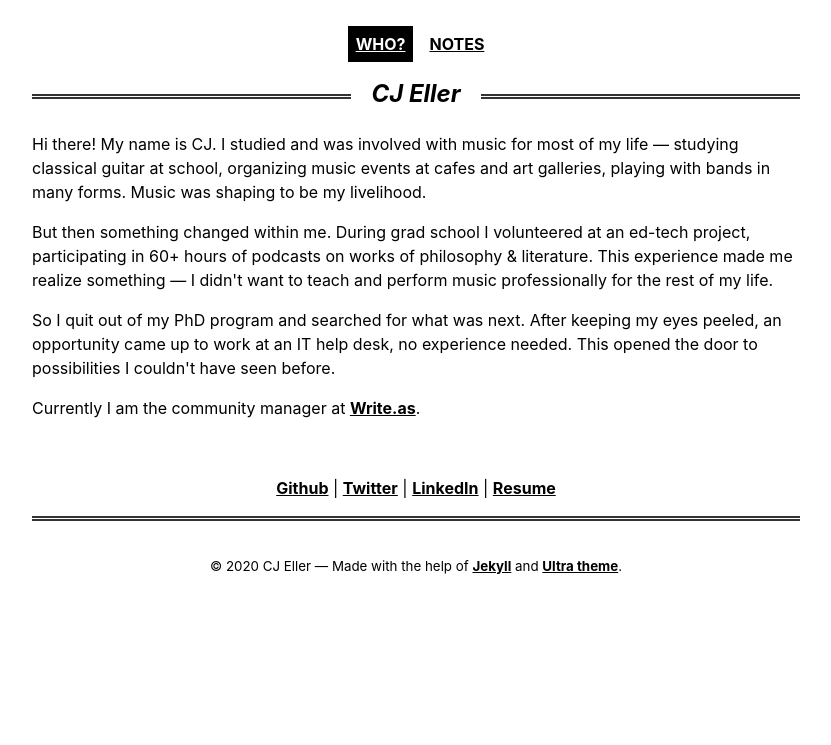
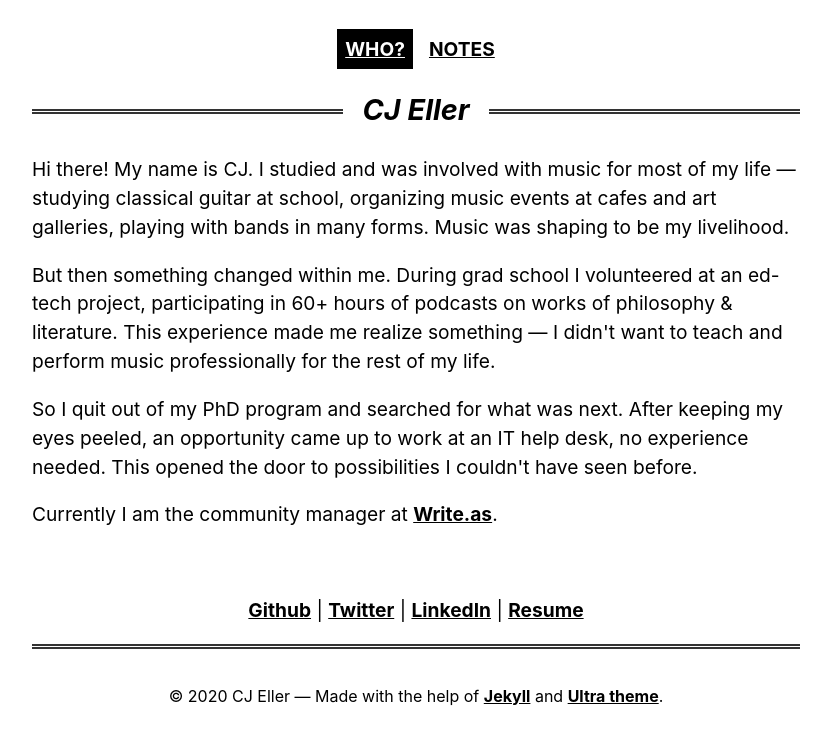
Before and after one commit to cjeller1592/cjeller-site, a Jekyll site: the page built from index.html, in a window 1280 px wide. Shown: the top 745 px of the page, without its empty margins (224-1055 px from the left). Built offline with Jekyll 4.4.1, drawn with Linux system fonts in a browser that asks for light colours; the list of posts is cut into pages by our own code.

Commit message:
Increase font size

```diff
--- a/_sass/_type.scss
+++ b/_sass/_type.scss
@@ -1,5 +1,5 @@
 body {
-  font-size: 1rem;
+  font-size: 1.20rem;
   line-height: 1.5;
   -webkit-font-smoothing: antialiased;
   text-rendering: optimizeLegibility;
```
